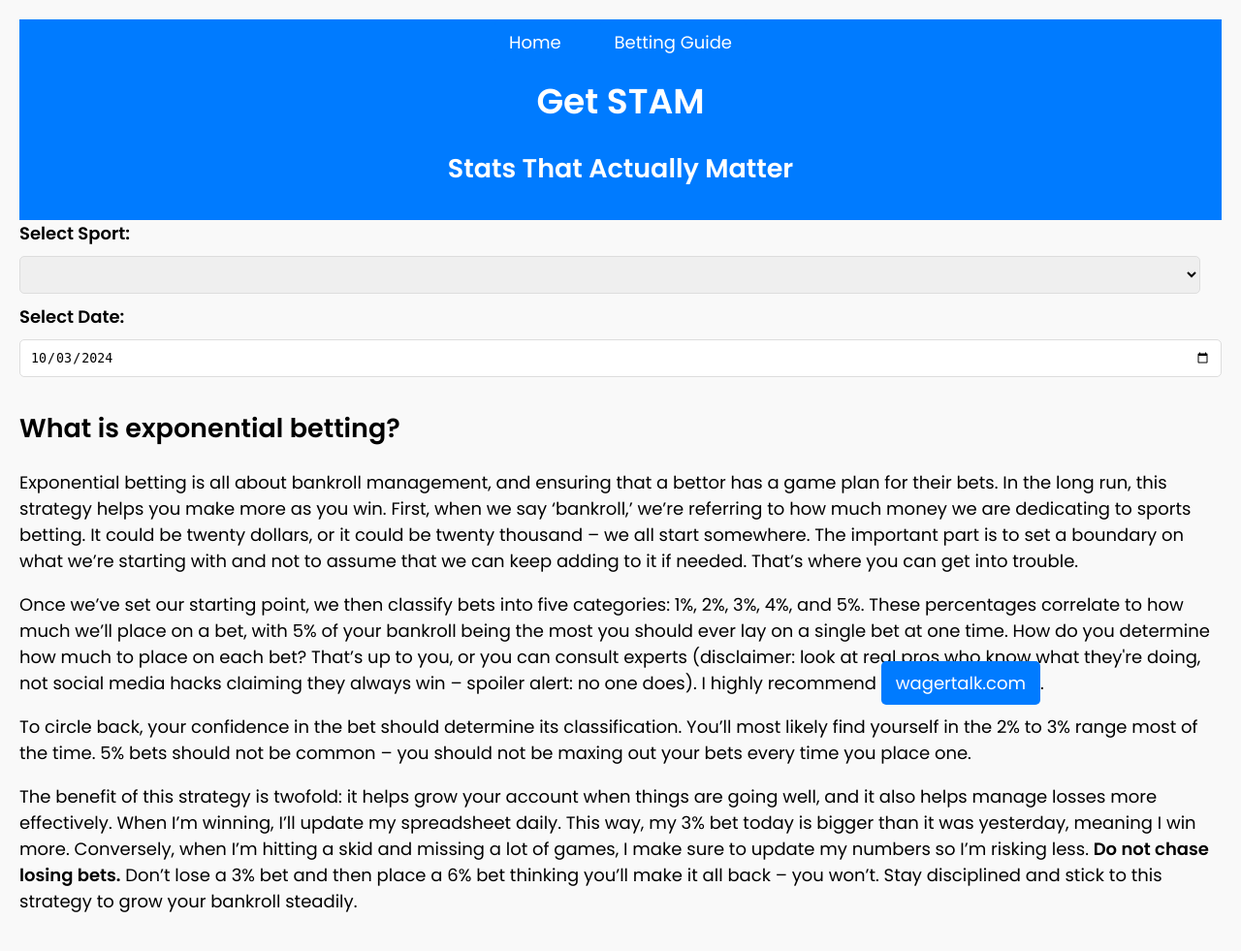
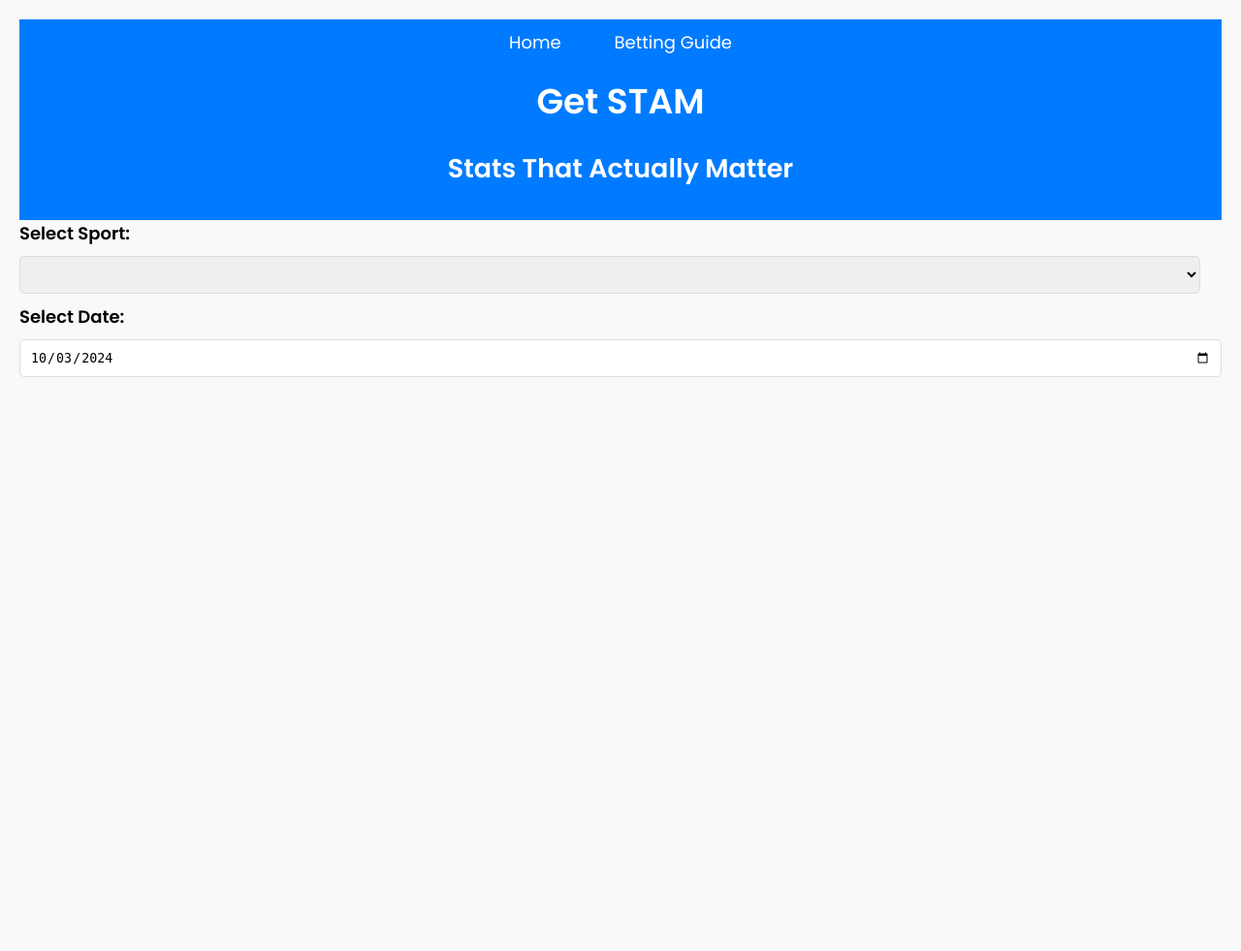
Before and after one commit to getstaminc/get-stam-py, a Flask app: page / in a window 1280 px wide. Shown: the whole page at 97% size. After the commit the page ends 389 px from the top, so only its background shows below. Run offline with Flask 3, Linux system fonts and the light colour scheme; data that the repository does not hold is empty.

Commit message:
old text removed

```diff
--- a/templates/index.html
+++ b/templates/index.html
@@ -158,16 +158,3 @@
     <ul id="gamesList"></ul>
 </body>
 </html>
-
-
-
-<h2>What is exponential betting?</h2>
-        <p>Exponential betting is all about bankroll management, and ensuring that a bettor has a game plan for their bets. In the long run, this strategy helps you make more as you win. First, when we say ‘bankroll,’ we’re referring to how much money we are dedicating to sports betting. It could be twenty dollars, or it could be twenty thousand – we all start somewhere. The important part is to set a boundary on what we’re starting with and not to assume that we can keep adding to it if needed. That’s where you can get into trouble.</p>
-
-        <p>Once we’ve set our starting point, we then classify bets into five categories: 1%, 2%, 3%, 4%, and 5%. These percentages correlate to how much we’ll place on a bet, with 5% of your bankroll being the most you should ever lay on a single bet at one time. How do you determine how much to place on each bet? That’s up to you, or you can consult experts (disclaimer: look at real pros who know what they're doing, not social media hacks claiming they always win – spoiler alert: no one does). I highly recommend <a href="https://www.wagertalk.com" target="_blank">wagertalk.com</a>.</p>
-
-        <p>To circle back, your confidence in the bet should determine its classification. You’ll most likely find yourself in the 2% to 3% range most of the time. 5% bets should not be common – you should not be maxing out your bets every time you place one.</p>
-
-        <p>The benefit of this strategy is twofold: it helps grow your account when things are going well, and it also helps manage losses more effectively. When I’m winning, I’ll update my spreadsheet daily. This way, my 3% bet today is bigger than it was yesterday, meaning I win more. Conversely, when I’m hitting a skid and missing a lot of games, I make sure to update my numbers so I’m risking less. <strong>Do not chase losing bets.</strong> Don’t lose a 3% bet and then place a 6% bet thinking you’ll make it all back – you won’t. Stay disciplined and stick to this strategy to grow your bankroll steadily.</p>
-
-                <!-- Add more detailed content as needed -->
```
